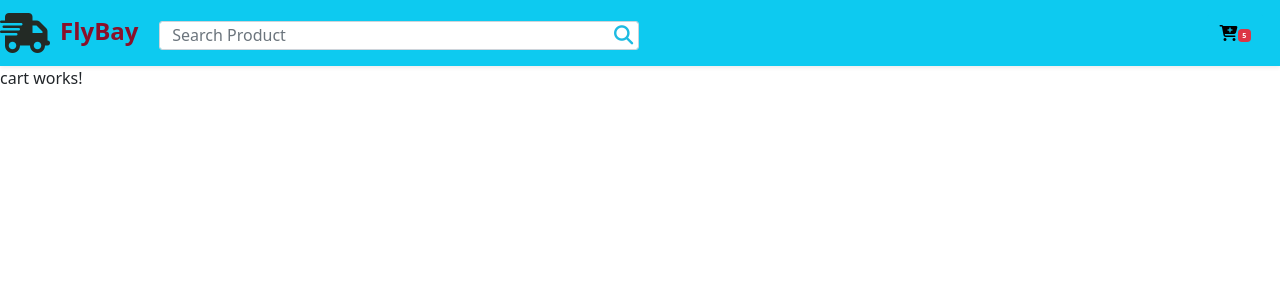
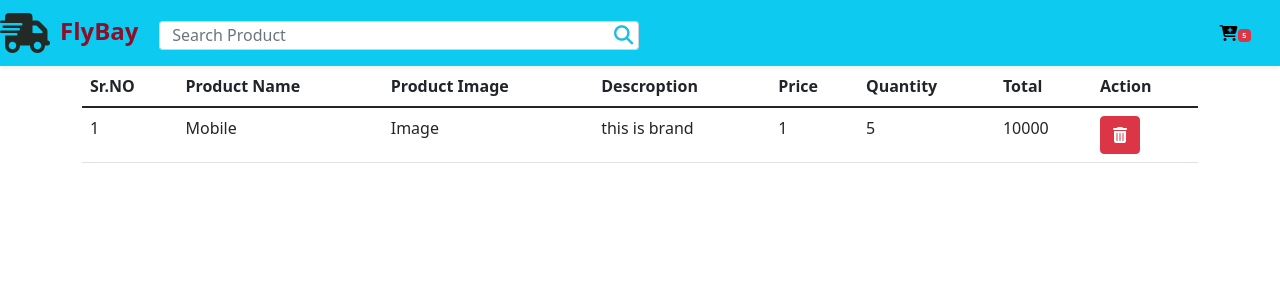
Before and after one commit to Spees10/Angular---Add-Products-to-Cart, an Angular app: page /Cart in a window 1280 px wide. Shown: the top 300 px of the page. Built offline with nearby package versions, Linux system fonts and the light colour scheme.

Commit message:
cart start

```diff
--- a/src/app/Components/cart/cart.component.css
+++ b/src/app/Components/cart/cart.component.css
@@ -0,0 +1,35 @@
+a{
+    text-decoration: none;
+    color:#2a2325;
+    font-weight: 500;
+}
+.card{
+    height: 60vh;
+    margin: 1.2rem;
+    padding: 1.2rem;
+}
+.center{
+    position: absolute;
+    top: 50%;
+    left: 50%;
+    transform: translate(-50%,-50%);
+    text-align: center;
+}
+.cart-table{
+    position: relative;
+    display: flex;
+    flex-direction: column;
+    min-width: none;
+    word-wrap: break-word;
+    background-color: #fff;
+    background-clip: border-box;
+    border: 1px solid rgba(0,0,0,0.2);
+    border-radius: .25rem;
+}
+.center .btn{
+    font-size: 0.8rem !important;
+    margin-top: 1rem !important;
+    font-weight: 500;
+    padding: 0.7rem 0.7rem;
+    border-radius: 3px !important;
+}
--- a/src/app/Components/cart/cart.component.html
+++ b/src/app/Components/cart/cart.component.html
@@ -1 +1,53 @@
-<p>cart works!</p>
+<!-- Cart Empty -->
+<ng-container *ngIf="false">
+    <div class="container">
+        <div class="card">
+            <h5 class="card-title"> My Cart </h5>
+        </div>
+        <div class="center">
+            <img src="../../../assets/Empty Cart.png" alt="Empty Cart" class="img-fluid"
+                style="width: 55%;height: 50%;">
+            <!-- <h4>Your Cart us EMPTY!</h4> -->
+            <h6>Add Item to it now</h6>
+            <button class="btn btn-outline-warning"><a routerLink="Products">Shop Now</a></button>
+        </div>
+    </div>
+</ng-container>
+
+<!-- Cart Full -->
+<ng-container *ngIf="true">
+    <div class="container">
+        <div class="card-table">
+            <div class="cart-product">
+                <table class="table table-responsive">
+                    <thead>
+                        <tr>
+                            <th>Sr.NO</th>
+                            <th>Product Name</th>
+                            <th>Product Image</th>
+                            <th>Descroption</th>
+                            <th>Price</th>
+                            <th>Quantity</th>
+                            <th>Total</th>
+                            <th>Action</th>
+                        </tr>
+                    </thead>
+                    <tbody>
+                        <tr>
+                            <td>1</td>
+                            <td>Mobile</td>
+                            <td>Image</td>
+                            <td>this is brand</td>
+                            <td>1</td>
+                            <td>5</td>
+                            <td>10000</td>
+                            <td>
+                                <button class="btn btn-danger"><i class="fas fa-trash-alt"></i></button>
+                            </td>
+                        </tr>
+                    </tbody>
+                </table>
+            </div>
+        </div>
+    </div>
+</ng-container>
--- a/src/app/Components/header/header.component.html
+++ b/src/app/Components/header/header.component.html
@@ -16,7 +16,7 @@
         </div>
 
         <!-- Cart Button -->
-        <button class="btn btn-info me-3">
+        <button class="btn btn-info me-3" routerLink="Cart">
             <i class="fas fa-cart-plus"></i>
             <div class="badge bg-danger" style="font-size: 0.45rem;">5</div>
         </button>
```
Also changed, not shown: src/assets/Empty Cart.png (added).
